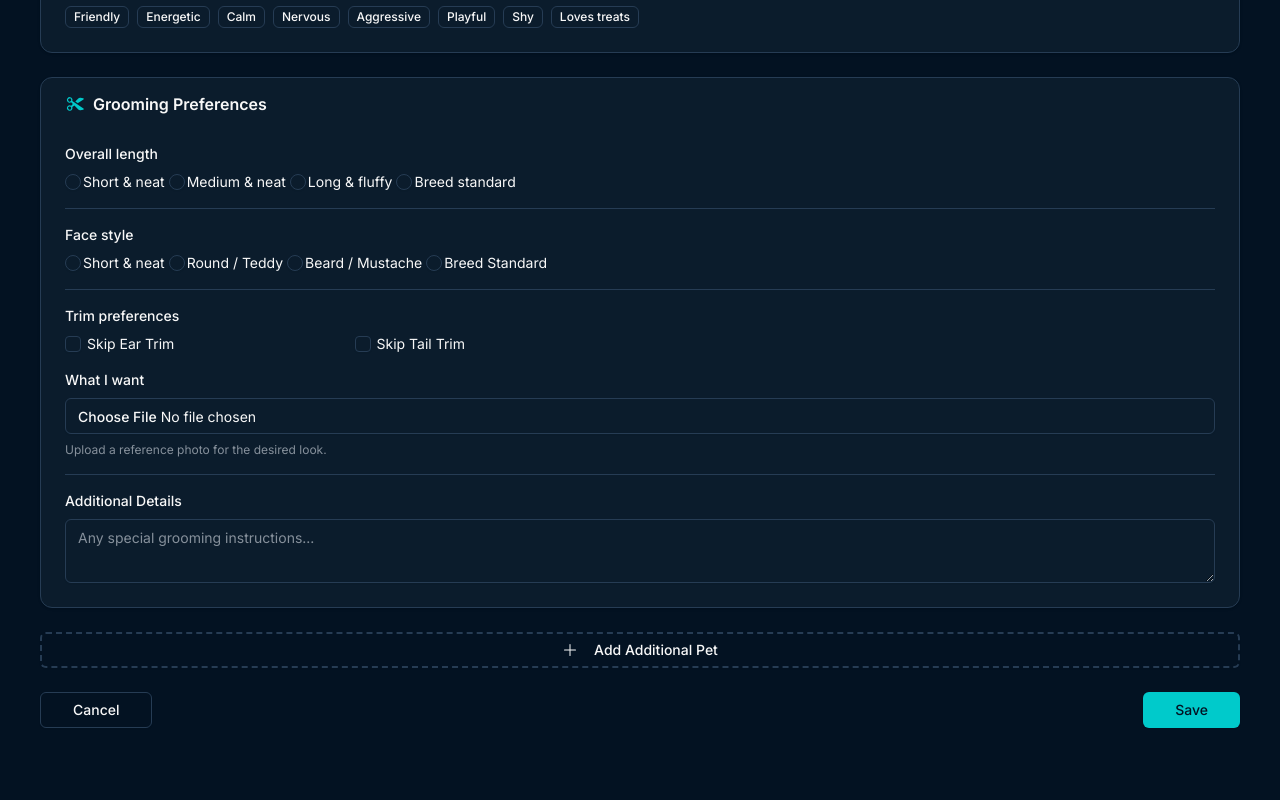
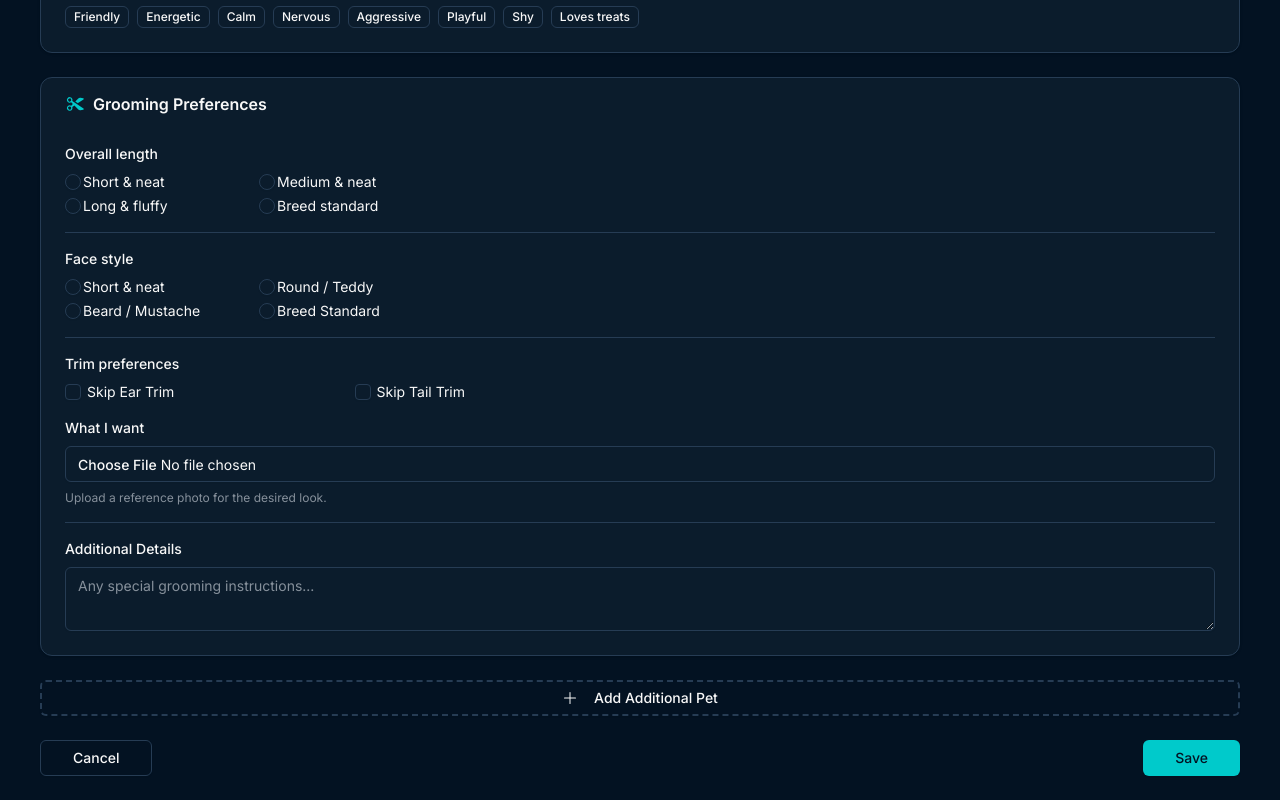
Before and after one commit to JimmysRanch/126, a React (Vite) app: page /clients/new in a window 1280 px wide. Shown: the part 790-1590 px from the top of the page. Before the commit the page ends 1542 px from the top, so only its background shows below. Built offline with nearby package versions, Linux system fonts and the light colour scheme.

Commit message:
Constrain grooming option width

```diff
--- a/src/pages/AddClient.tsx
+++ b/src/pages/AddClient.tsx
@@ -602,7 +602,7 @@ export function AddClient() {
                   value={pet.overallLength}
                   onValueChange={(value) => updatePet(pet.id, 'overallLength', value)}
                 >
-                  <div className="flex flex-wrap gap-1">
+                  <div className="grid max-w-sm grid-cols-2 gap-x-1 gap-y-1 sm:grid-cols-2">
                     <div className="flex items-center space-x-0.5">
                       <RadioGroupItem value="Short & neat" id={`${pet.id}-length-short`} />
                       <Label htmlFor={`${pet.id}-length-short`} className="text-sm font-normal cursor-pointer">
@@ -639,7 +639,7 @@ export function AddClient() {
                   value={pet.faceStyle}
                   onValueChange={(value) => updatePet(pet.id, 'faceStyle', value)}
                 >
-                  <div className="flex flex-wrap gap-1">
+                  <div className="grid max-w-sm grid-cols-2 gap-x-1 gap-y-1 sm:grid-cols-2">
                     <div className="flex items-center space-x-0.5">
                       <RadioGroupItem value="Short & neat" id={`${pet.id}-face-short`} />
                       <Label htmlFor={`${pet.id}-face-short`} className="text-sm font-normal cursor-pointer">
```
